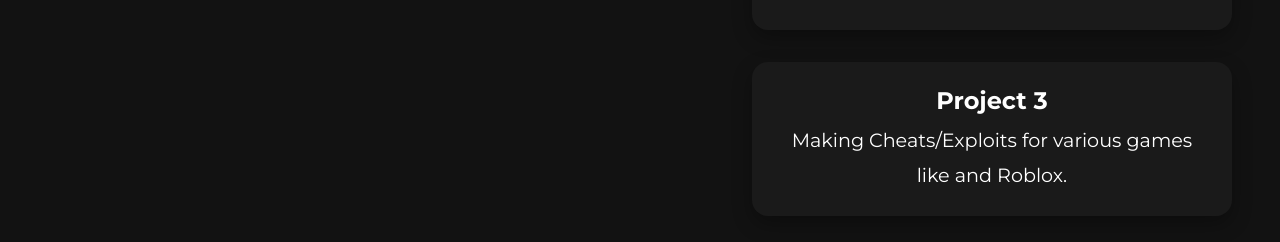
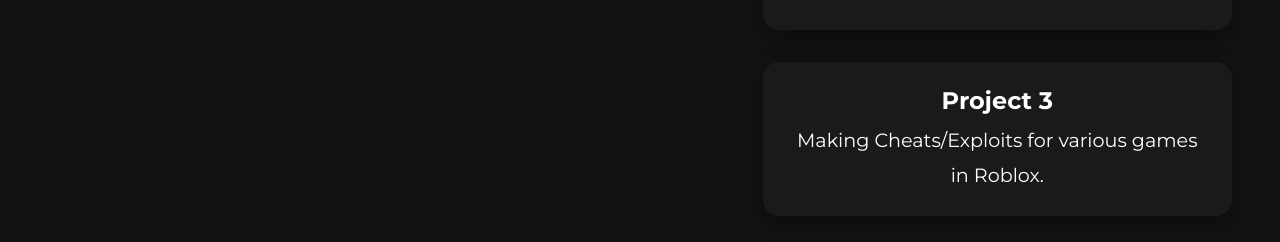
Before and after one commit to debrainers/portfolio, a plain HTML site: page index.html in a window 1280 px wide. Shown: the part 2063-2305 px from the top of the page. Drawn offline with Linux system fonts and the light colour scheme.

Commit message:
Update index.html

```diff
--- a/index.html
+++ b/index.html
@@ -218,7 +218,7 @@
       </div>
       <div class="card">
         <h3>Project 3</h3>
-        <p>Making Cheats/Exploits for various games like  and Roblox. </p>
+        <p>Making Cheats/Exploits for various games in Roblox. </p>
       </div>
     </div>
   </section>
```
